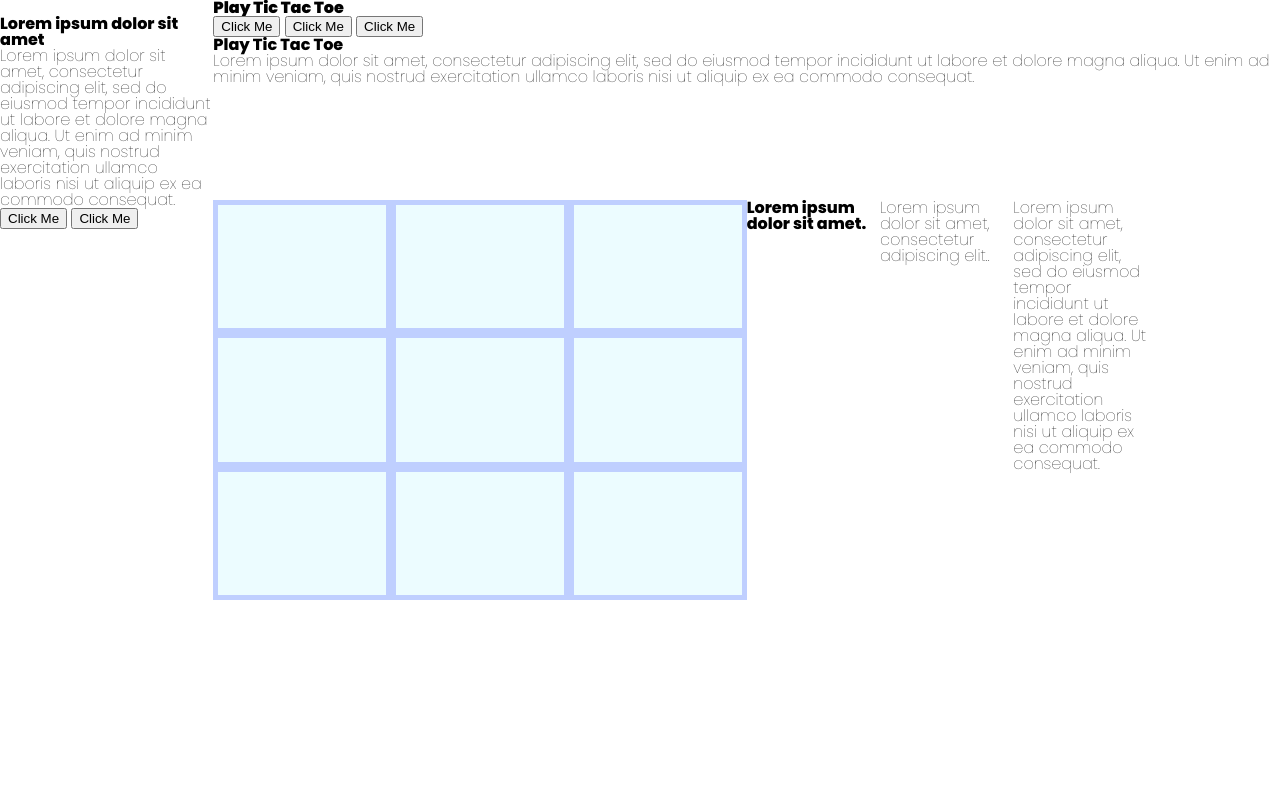
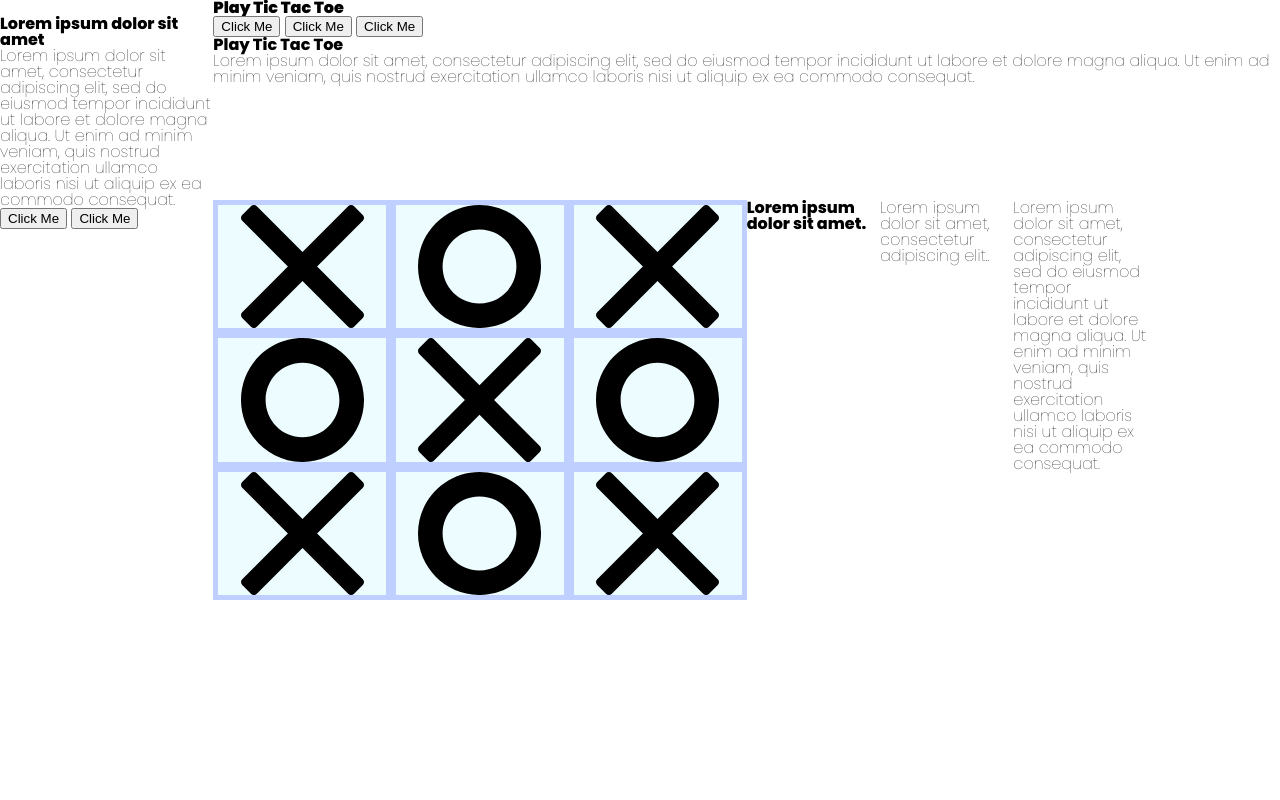
Before and after one commit to J-Skarbek/Tic-Tac-Toe-Game, a plain HTML site: page index.html in a window 1280 px wide. Shown: the top 800 px of the page. Drawn offline with Linux system fonts and the light colour scheme.

Commit message:
Add game elements to the actual gameboard and stylize CSS.

```diff
--- a/scripts.js
+++ b/scripts.js
@@ -13,18 +13,18 @@ const GameBoard = (function() {
   let tileCounter = 0
   const gameContainer = document.querySelector('.game-container')
 
-  function createDOMElements(gameGrid) {
+  function createDomElements(gameGrid) {
     gameGrid.forEach(square => {
-      tileCounter++
       const gameSquare = document.createElement('div')
       gameContainer.appendChild(gameSquare)
       gameSquare.classList.add(`game-square-${tileCounter}`)
       console.log(tileCounter)
+      tileCounter++
     })
     console.table(gameGrid)
   }
 
-  return createDOMElements(gameGrid)
+  return createDomElements(gameGrid)
 })();
 
 function theTest() {
--- a/styles.css
+++ b/styles.css
@@ -115,6 +115,18 @@ link {
 
 .game-container > div {
     border: 5px var(--purp-blue) solid;
+    background-repeat: no-repeat;
+    background-position: center;
+}
+
+/*temp CSS to add gamemarkers to board and add style*/
+
+.game-container div:nth-child(odd) {
+    background-image: url("./images/new-xx.svg")
+}
+
+.game-container div:nth-child(even) {
+    background-image: url("./images/new-o.svg")
 }
 
 img.game-element {
```
